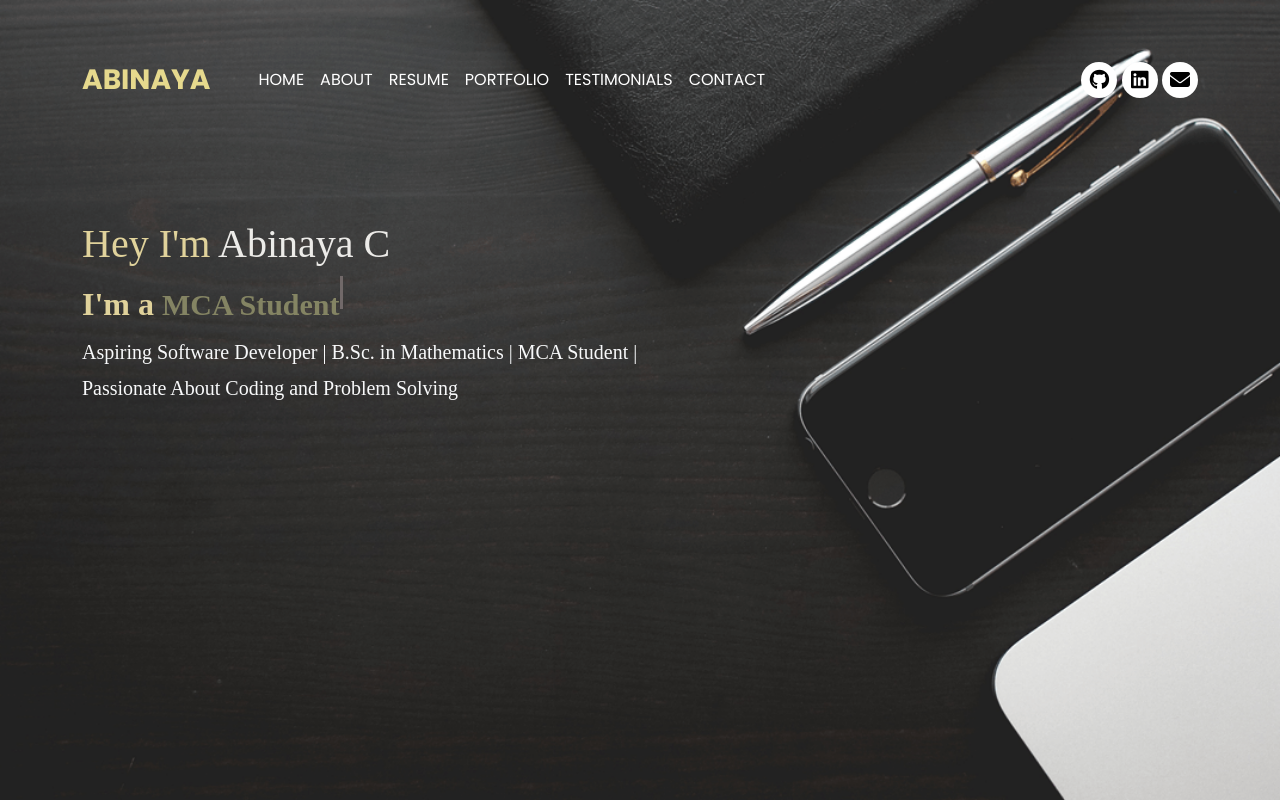
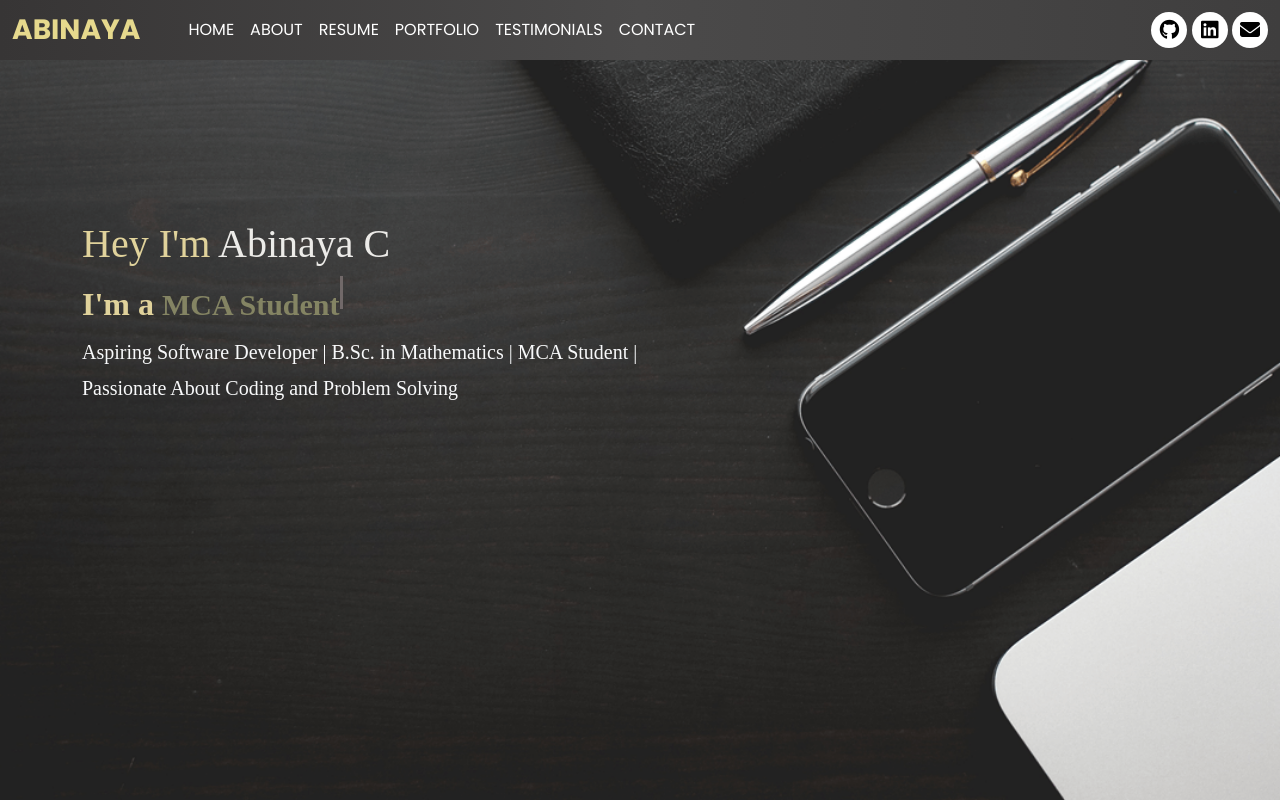
Before and after one commit to AbinayaCK/portfolio, a plain HTML site: page index.html in a window 1280 px wide. Shown: the top 802 px of the page. Drawn offline with nearby package versions, Linux system fonts and the light colour scheme.

Commit message:
changed nav fixed

```diff
--- a/index.html
+++ b/index.html
@@ -13,7 +13,7 @@
 </head>
 <body>
     <nav class="navbar navbar-expand-lg m-lg-0 p-lg-0 ">
-        <div class="container">
+        <div class="container-fluid">
           <a class="navbar-brand" href="#">ABINAYA</a>
           <button class="navbar-toggler bg-light" type="button" data-bs-toggle="collapse" data-bs-target="#navbarTogglerDemo02" aria-controls="navbarTogglerDemo02" aria-expanded="false" aria-label="Toggle navigation">
             <span class="navbar-toggler-icon"></span>
--- a/style.css
+++ b/style.css
@@ -3,6 +3,11 @@ body{
     line-height: 1.8;
     color: black;
 
+}
+nav .container-fluid{
+    position: fixed;
+    background:linear-gradient(to right, rgb(55, 53, 53),  rgb(75, 74, 74) ,rgb(63, 62, 62));
+    top: 0;
 }
 .navbar{
     position: absolute;
```
